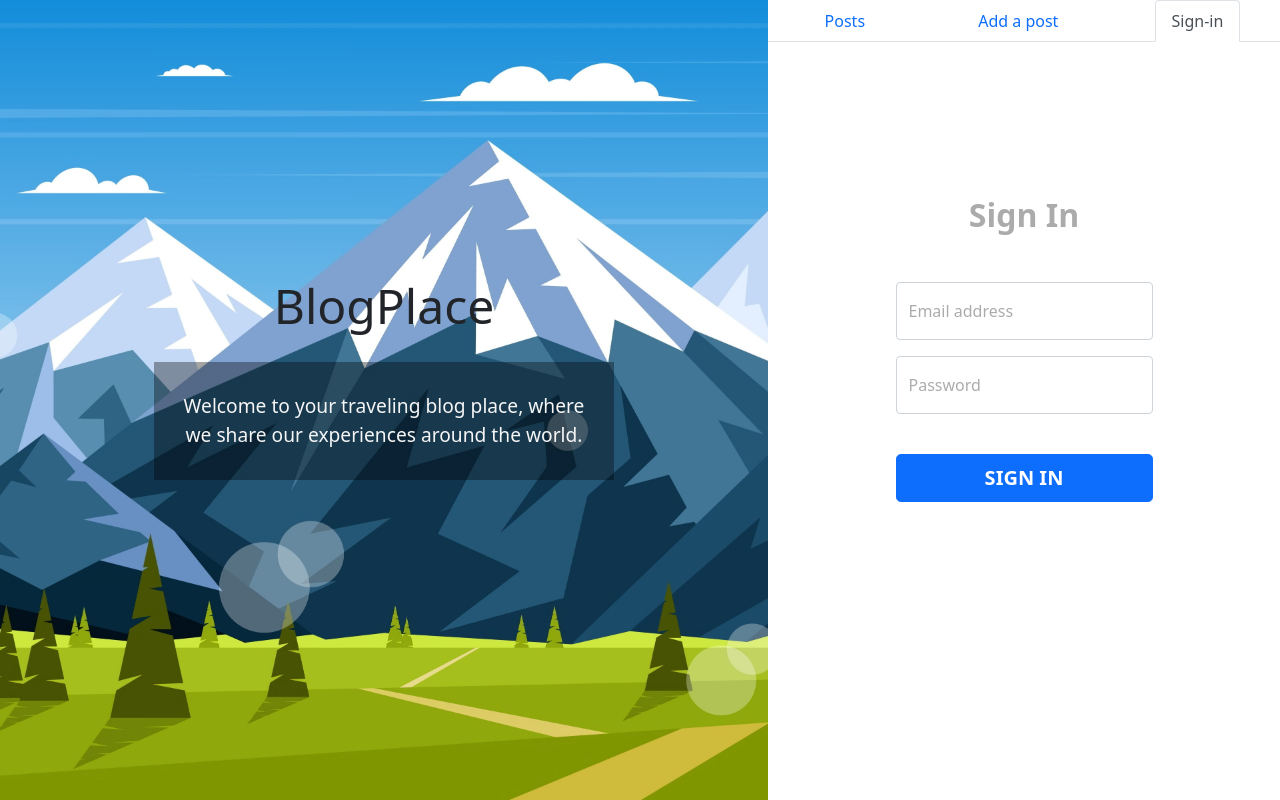
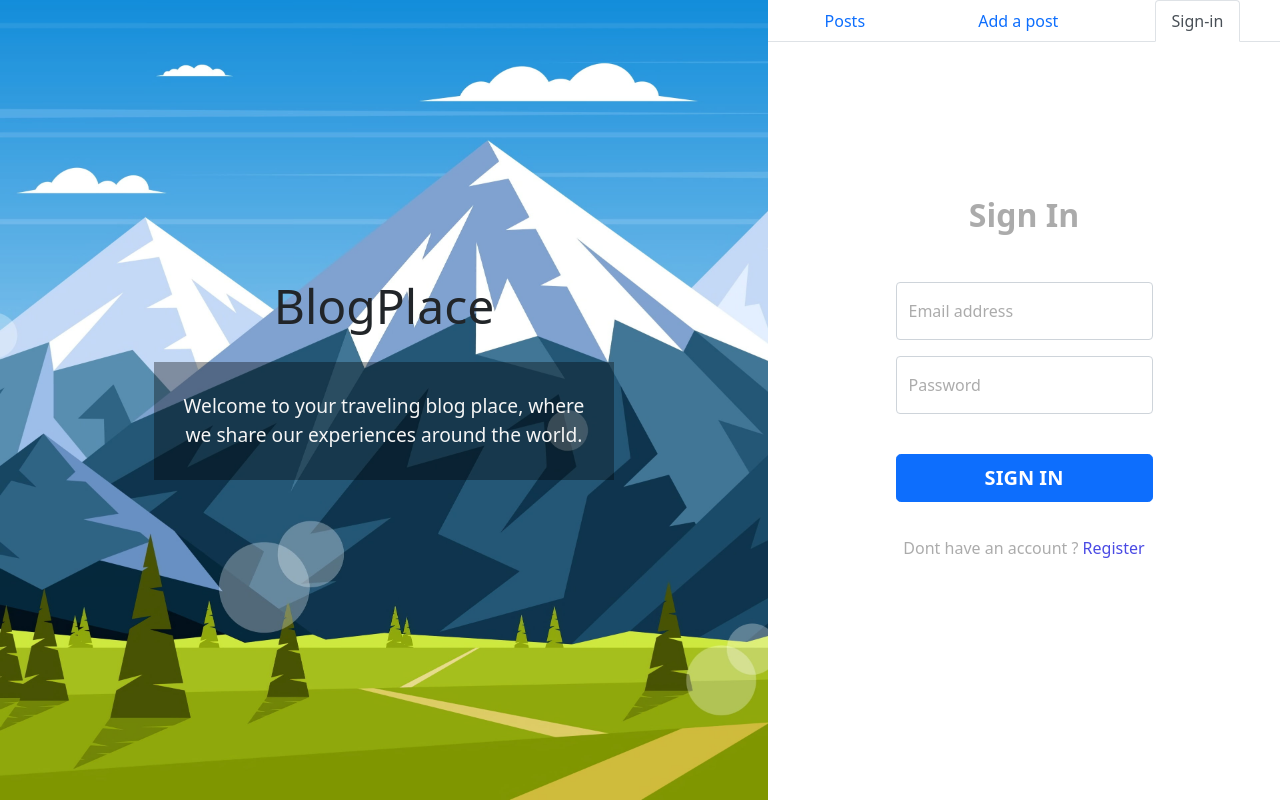
Before and after one commit to monsterkosh/final-blog, a React (Create React App) app: page / in a window 1280 px wide. Both pictures are taken after a click on the tab "Sign-in". Built offline with nearby package versions, Linux system fonts and the light colour scheme; no server answers; the database is empty.

Commit message:
register function

```diff
--- a/src/components/signIn.js
+++ b/src/components/signIn.js
@@ -4,7 +4,11 @@ import Posts from './postCard';
 import { activePosts } from '../redux/activeSlice';
 import { useDispatch } from 'react-redux';
 import { change } from '../redux/pageSlice';
-import { getAuth, signInWithEmailAndPassword } from 'firebase/auth';
+import {
+  getAuth,
+  signInWithEmailAndPassword,
+  createUserWithEmailAndPassword,
+} from 'firebase/auth';
 import { login, loginAdmin, setUid } from '../redux/authSlice';
 import { setUserEmail, setUsername } from '../redux/userSlice';
 import { getUsers } from '../services/firestoreService';
@@ -15,12 +19,44 @@ const SignIn = () => {
   const dispatch = useDispatch();
   const [email, setEmail] = useState('');
   const [password, setPassword] = useState('');
+  const [innerPage, setInnerPage] = useState(true);
   const auth = getAuth();
 
   const handleDispatch = (page) => {
     dispatch(change(page));
     dispatch(activePosts());
   };
+
+  function handleSignUp(e) {
+    e.preventDefault();
+    createUserWithEmailAndPassword(auth, email, password)
+      .then((userCredential) => {
+        // const user = userCredential.user;
+        toast('User registered', {
+          position: 'top-center',
+          autoClose: 5000,
+          hideProgressBar: false,
+          closeOnClick: true,
+          pauseOnHover: true,
+          draggable: true,
+          progress: undefined,
+        });
+        setInnerPage(true);
+      })
+      .catch((error) => {
+        // const errorCode = error.code;
+        const errorMessage = error.message;
+        toast.error(errorMessage, {
+          position: 'top-center',
+          autoClose: 5000,
+          hideProgressBar: false,
+          closeOnClick: true,
+          pauseOnHover: true,
+          draggable: true,
+          progress: undefined,
+        });
+      });
+  }
 
   function handleSignIn(e) {
     e.preventDefault();
@@ -75,6 +111,8 @@ const SignIn = () => {
           draggable
           pauseOnHover
         />
+        {innerPage ? (
+          <div>
             <h2 className='text-capitalize fw-bold mb-5'>Sign in</h2>
             <form
               onSubmit={(e) => {
@@ -110,6 +148,54 @@ const SignIn = () => {
                 </button>
               </div>
             </form>
+            <div className='register-link'>
+              Dont have an account ?{' '}
+              <button onClick={() => setInnerPage(false)}> Register</button>
+            </div>
+          </div>
+        ) : (
+          <div>
+            <h2 className='text-capitalize fw-bold mb-5'>Sign up</h2>
+            <form
+              onSubmit={(e) => {
+                handleSignUp(e);
+              }}
+            >
+              <div className='form-floating mb-3'>
+                <input
+                  type='email'
+                  className='form-control'
+                  id='floatingInput'
+                  placeholder='name@example.com'
+                  onChange={(e) => setEmail(e.target.value)}
+                />
+                <label htmlFor='floatingInput'>Email address</label>
+              </div>
+              <div className='form-floating mb-3'>
+                <input
+                  type='password'
+                  className='form-control'
+                  id='floatingPassword'
+                  placeholder='Password'
+                  onChange={(e) => setPassword(e.target.value)}
+                />
+                <label htmlFor='floatingPassword'>Password</label>
+              </div>
+              <div className='d-grid pt-4'>
+                <button
+                  className='btn btn-lg btn-primary btn-login text-uppercase fw-bold mb-2'
+                  type='submit'
+                >
+                  Register
+                </button>
+              </div>
+            </form>
+            <div className='register-link'>
+              Already have an account ?{' '}
+              <button onClick={() => setInnerPage(true)}> Sing in</button>
+            </div>
+          </div>
+        )}
       </div>
     </div>
   );
--- a/src/styles/signin.css
+++ b/src/styles/signin.css
@@ -13,6 +13,7 @@
     justify-content: center;
     align-items: center;
     align-content: center;
+    text-align: center;
 }
 
 .arrow {
@@ -23,3 +24,18 @@ svg {
     width: 30px;
     height: 30px;
 }
+
+.register-link {
+    margin-top: 10%;
+}
+
+.register-link button {
+    text-decoration: none;
+    background: none;
+	color: rgb(74, 74, 228);
+	border: none;
+	padding: 0;
+	font: inherit;
+	cursor: pointer;
+	outline: inherit;
+}
```
Lines whose indentation alone changed are shown as unchanged.
